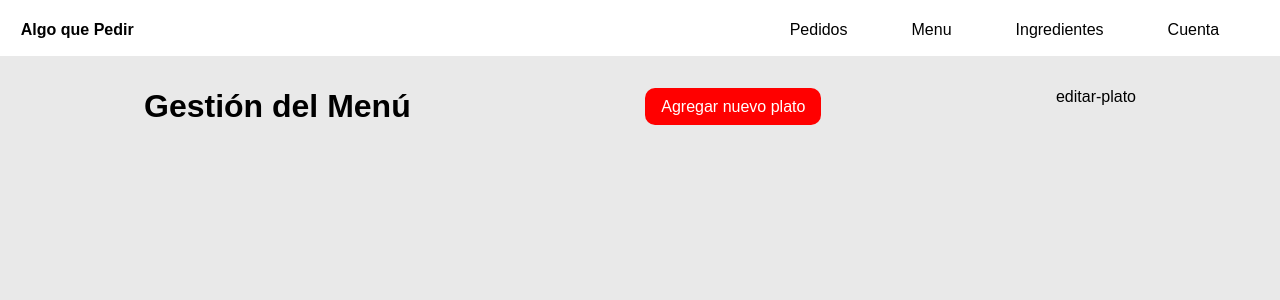
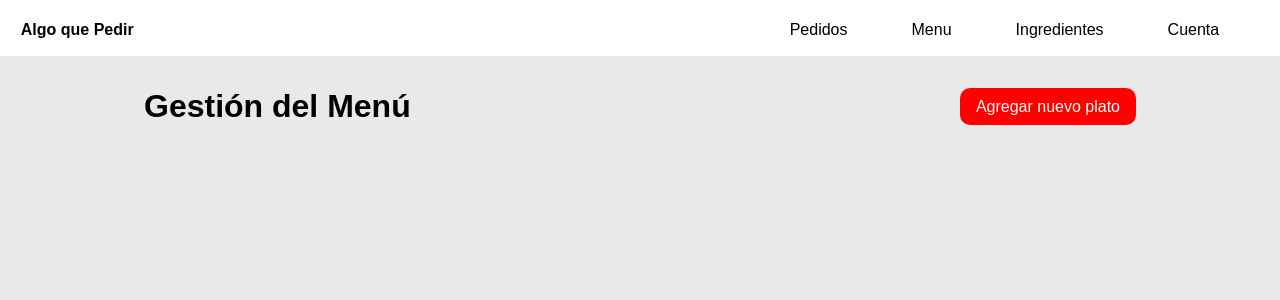
Before and after one commit to joanavarro23/svelte-algo-que-pedir, a SvelteKit app: page /menu in a window 1280 px wide. Shown: the top 300 px of the page. Built offline with nearby package versions, Linux system fonts and the light colour scheme.

Commit message:
borre cambio temporal de menu

```diff
--- a/src/routes/(app)/menu/+page.svelte
+++ b/src/routes/(app)/menu/+page.svelte
@@ -9,6 +9,5 @@
       <Boton
       nombre= "Agregar nuevo plato"
       />
-      <a href="/editar-plato">editar-plato</a>
   </header>
 </main>
```
